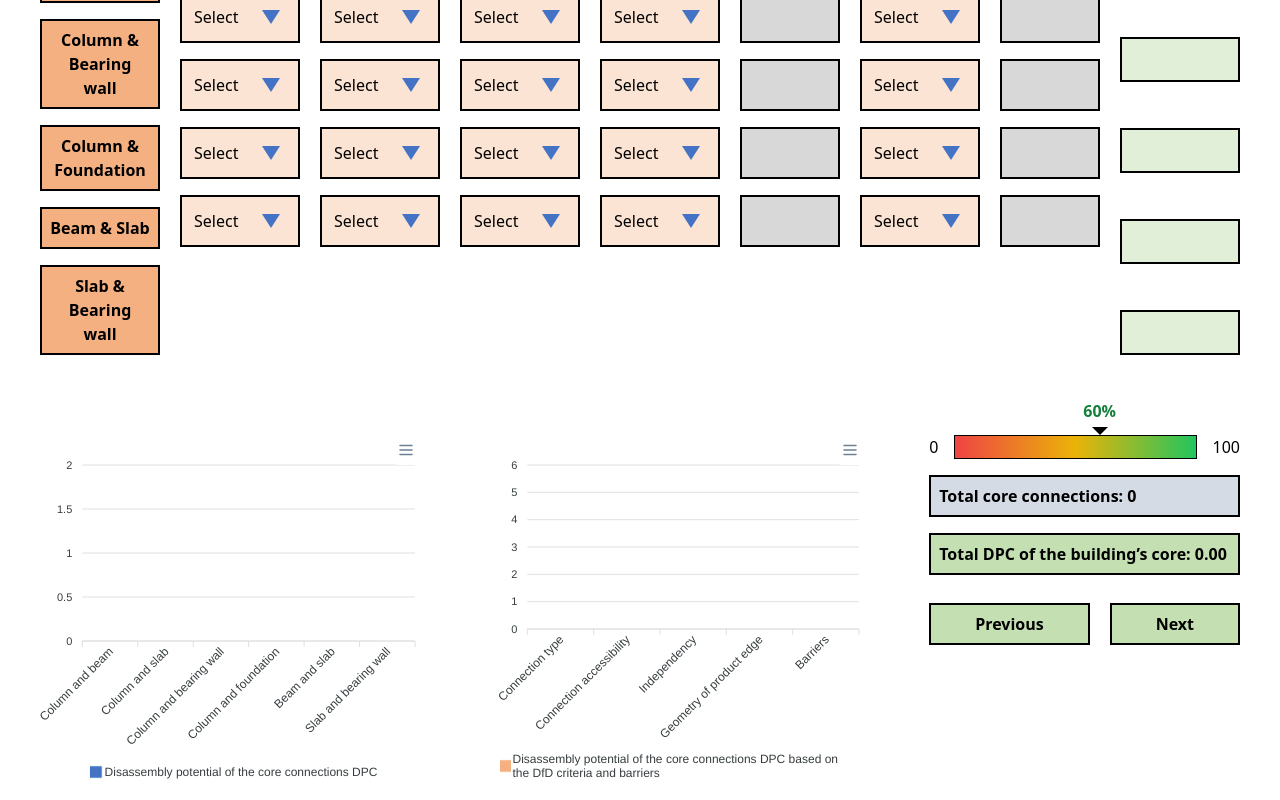
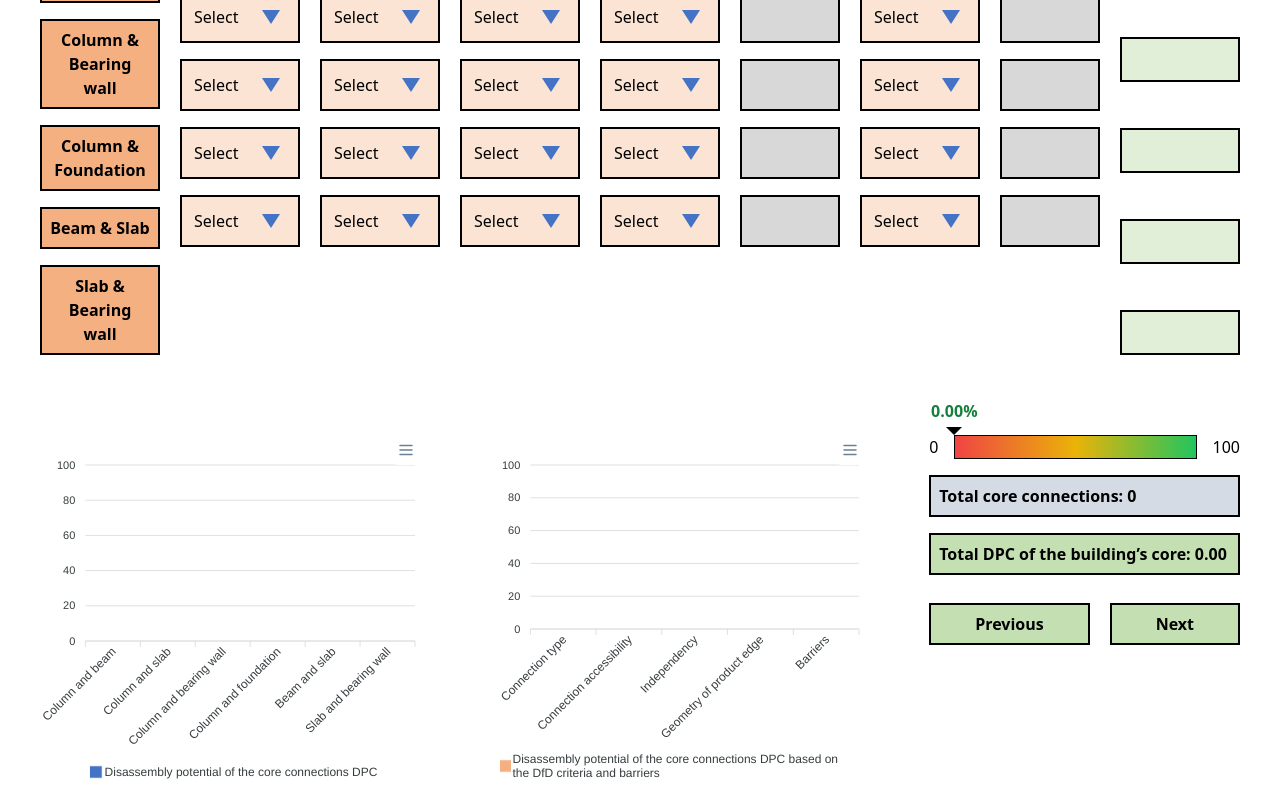
Before and after one commit to shariful10/DeCon, a React (Vite) app: page /building-core in a window 1280 px wide. Shown: the part 365-1165 px from the top of the page. Built offline with nearby package versions, Linux system fonts and the light colour scheme.

Commit message:
added and cheked NaN value

```diff
--- a/src/components/Chart/Chart.jsx
+++ b/src/components/Chart/Chart.jsx
@@ -1,7 +1,7 @@
 import React from "react";
 import Chart from "react-apexcharts";
 
-export default function Charts({ title, color, data }) {
+export default function Charts({ title, color, data, max }) {
   const series = [
     {
       name: "Actual",
@@ -10,6 +10,9 @@ export default function Charts({ title, color, data }) {
   ];
 
   const options = {
+    yaxis: {
+      max: max || 100,
+    },
     chart: {
       height: 350,
       type: "bar",
--- a/src/pages/BuildingCore.jsx
+++ b/src/pages/BuildingCore.jsx
@@ -1367,6 +1367,7 @@ export default function BuildingCore() {
                   : Number(totalSlabAndBearingWallDPC)?.toFixed(0),
               },
             ]}
+            max={100}
           />
           <Charts
             color="#F4B081"
@@ -1393,17 +1394,22 @@ export default function BuildingCore() {
                 y: parseFloat(totalBarriersScore)?.toFixed(2) || 0,
               },
             ]}
+            max={100}
           />
           <div className="flex flex-col gap-7">
             <div className="flex flex-col gap-4">
-              <ProgressBar progress={60} />
+              <ProgressBar
+                progress={parseFloat(
+                  (totalDPCOfBuildingCore / 6) * 100
+                )?.toFixed(2)}
+              />
               <Button
                 btnTitle={`Total core connections: ${totalConnectionNumberScore}`}
                 className="!text-left text-base !px-2 !bg-[#D5DBE5]"
               />
               <Button
                 btnTitle={`Total DPC of the building’s core: ${parseFloat(
-                  totalDPCOfBuildingCore
+                  totalDPCOfBuildingCore / 6
                 )?.toFixed(2)}`}
                 className="!text-left text-base !px-2"
               />
```
